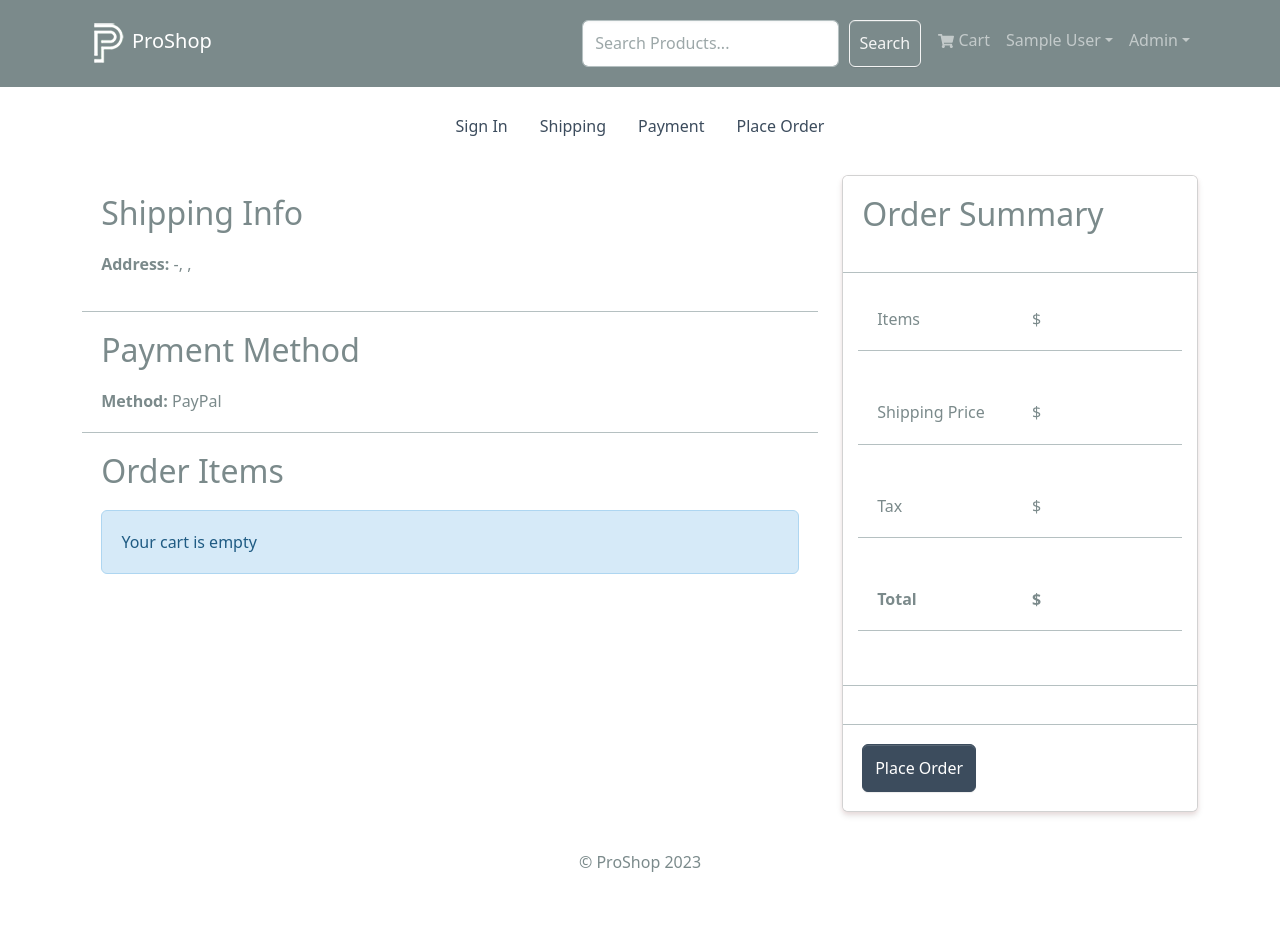
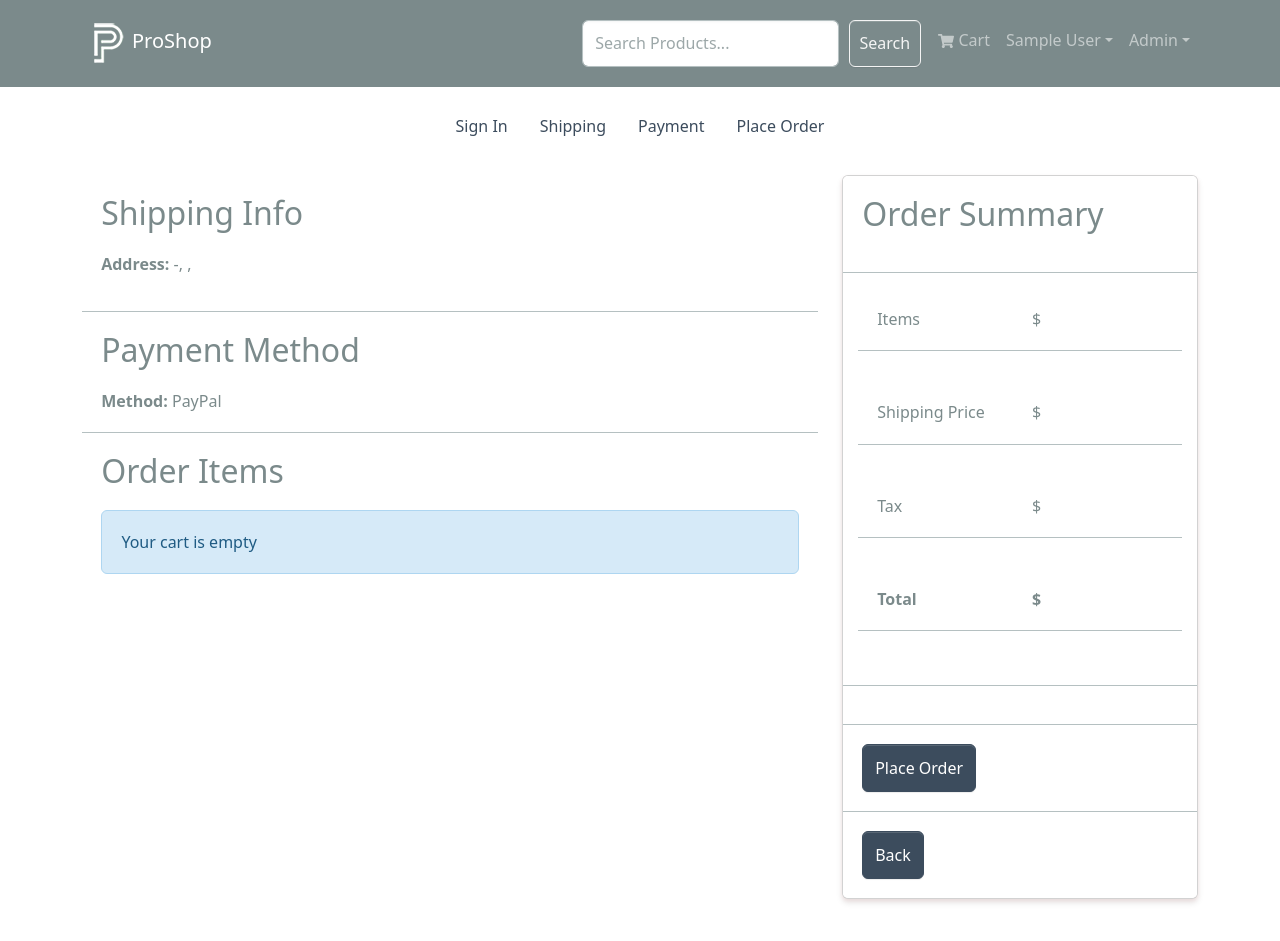
Before and after one commit to Ismael-Njihia/njihia_Shop, a React (Create React App) app in the folder frontend/: page /placeorder in a window 1280 px wide. Shown: the top 941 px of the page. Before the commit the page ends 894 px from the top, so only its background shows below. Built offline with nearby package versions, Linux system fonts and the light colour scheme; sample sign-in values are in the browser's storage.

Commit message:
Major changes

```diff
--- a/frontend/src/screens/PlaceorderScreen.jsx
+++ b/frontend/src/screens/PlaceorderScreen.jsx
@@ -150,6 +150,11 @@
                             isLoading && <Loader/>
                         }
                     </ListGroup.Item>
+                    <ListGroup.Item>
+                        <Button type='button' className='btn-block' onClick= {()=> navigate('/payment')}>
+                            Back
+                        </Button>
+                    </ListGroup.Item>
 
                     </ListGroup>
                 </Card>
```
